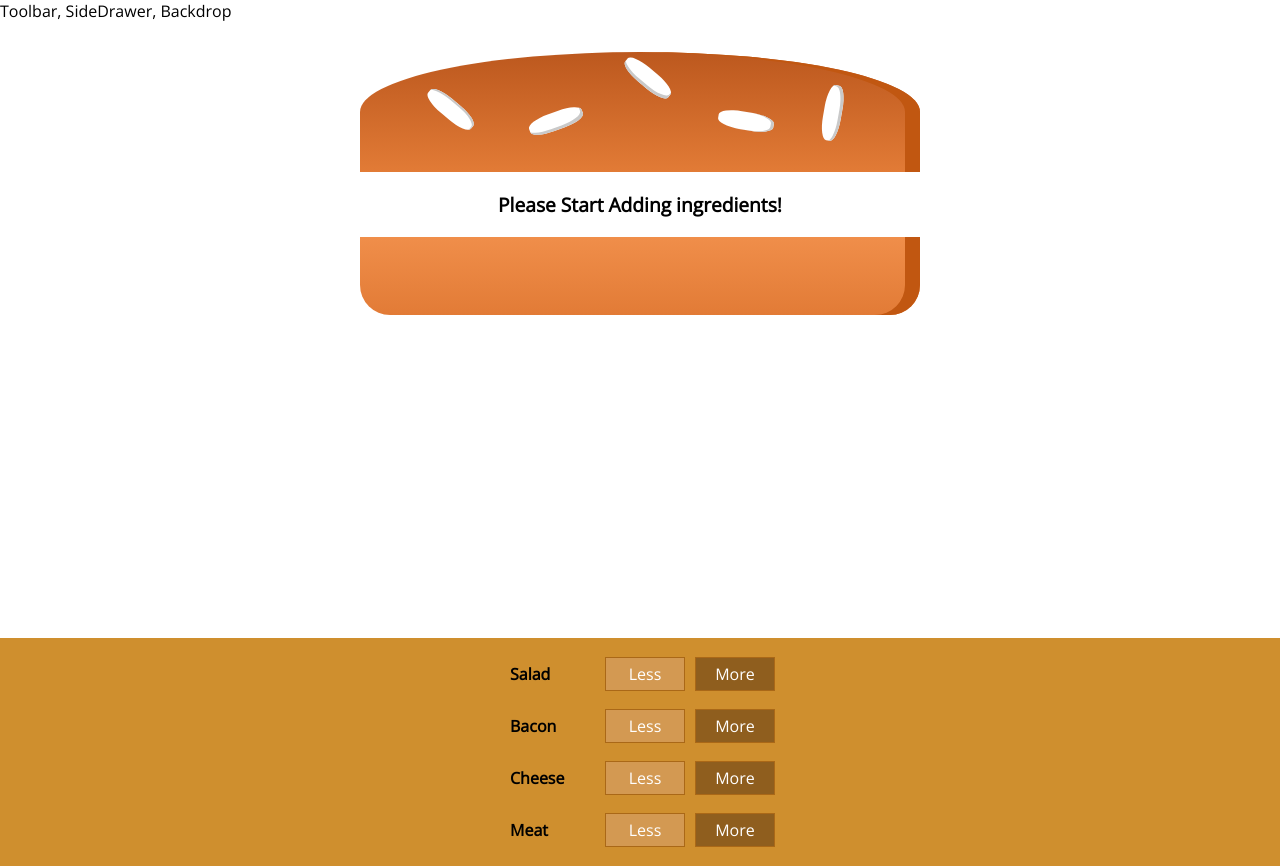
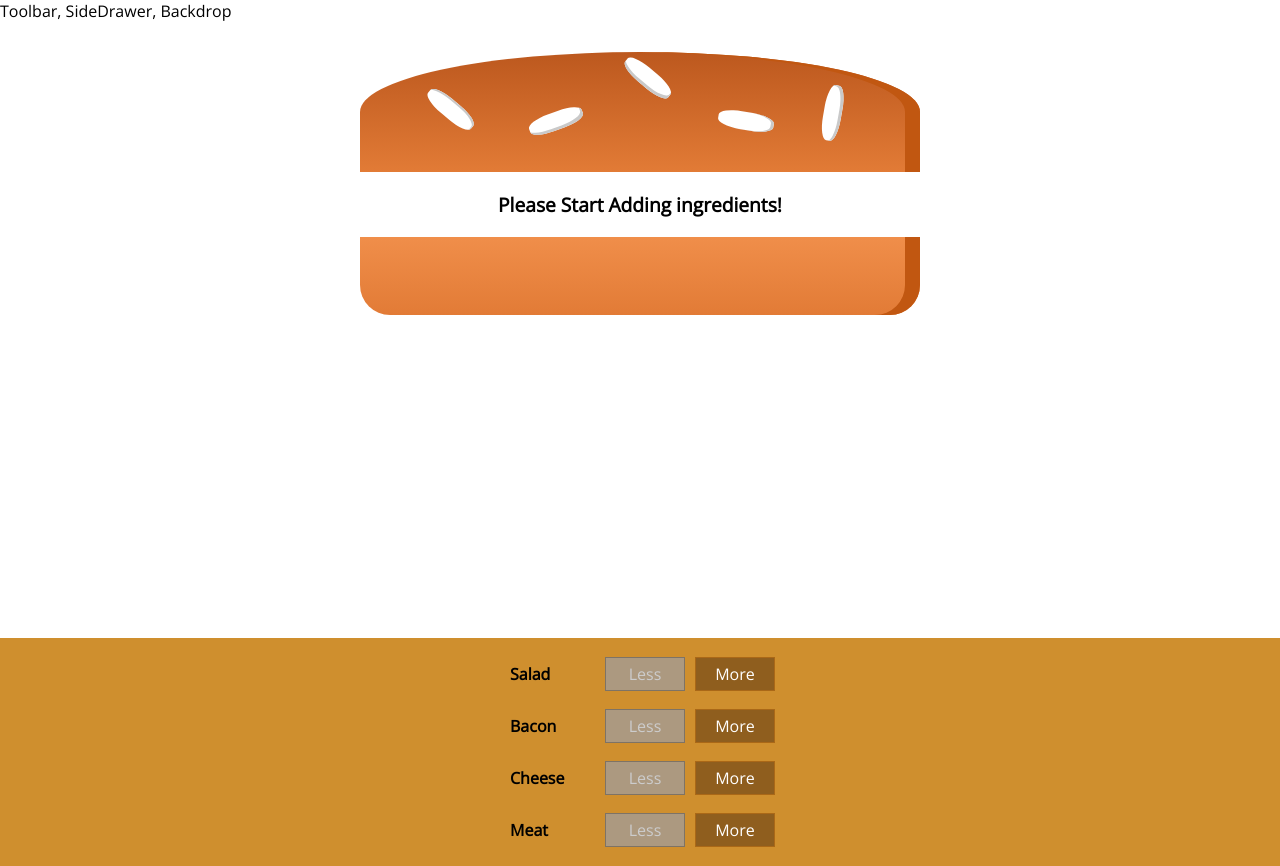
Before and after one commit to ccouzens/hamburger-react-project, a React (Create React App) app: page / in a window 1280 px wide. Built offline with nearby package versions, Linux system fonts and the light colour scheme.

Commit message:
Implement removing burger ingredients
I've done the disabled prop as a Set rather than an object, because I
couldn't work out how to do the Object in Typescript and I think the Set
may well be more appropriate anyway.

```diff
--- a/src/components/Burger/BuildControls/BuildControl/BuildControl.tsx
+++ b/src/components/Burger/BuildControls/BuildControl/BuildControl.tsx
@@ -2,10 +2,21 @@ import React from 'react';
 
 import classes from './BuildControl.module.css';
 
-const buildControl = (props: { label: string; added: () => void }) => (
+const buildControl = (props: {
+  label: string;
+  added: () => void;
+  removed: () => void;
+  disabled: boolean;
+}) => (
   <div className={classes.BuildControl}>
     <div className={classes.Label}>{props.label}</div>
-    <button className={classes.Less}>Less</button>
+    <button
+      className={classes.Less}
+      onClick={props.removed}
+      disabled={props.disabled}
+    >
+      Less
+    </button>
     <button className={classes.More} onClick={props.added}>
       More
     </button>
--- a/src/components/Burger/BuildControls/BuildControls.tsx
+++ b/src/components/Burger/BuildControls/BuildControls.tsx
@@ -12,6 +12,8 @@ const controls: { label: string; type: IngredientType }[] = [
 
 const buildControls = (props: {
   ingredientAdded: (type: IngredientType) => void;
+  ingredientRemoved: (type: IngredientType) => void;
+  disabled: Set<IngredientType>;
 }) => (
   <div className={classes.BuildControls}>
     {controls.map(ctrl => (
@@ -19,6 +21,8 @@ const buildControls = (props: {
         key={ctrl.label}
         label={ctrl.label}
         added={() => props.ingredientAdded(ctrl.type)}
+        removed={() => props.ingredientRemoved(ctrl.type)}
+        disabled={props.disabled.has(ctrl.type)}
       />
     ))}
   </div>
--- a/src/components/Burger/Burger.tsx
+++ b/src/components/Burger/Burger.tsx
@@ -1,20 +1,19 @@
 import React from 'react';
 import BurgerIngredient from './BurgerIngredient/BurgerIngredient';
 import classes from './Burger.module.css';
-import { IngredientType } from '../../components/Burger/BurgerIngredient/BurgerIngredient.d';
-
-const ingredients: IngredientType[] = ['salad', 'bacon', 'cheese', 'meat'];
+import {
+  IngredientType,
+  INGREDIENT_TYPES
+} from '../../components/Burger/BurgerIngredient/BurgerIngredient.d';
 
 const burger = (props: {
   ingredients: { [key in IngredientType]: number };
 }) => {
-  let transformedIngredients = ingredients
-    .map(igKey => {
-      return [...Array(props.ingredients[igKey])].map((_, i) => {
-        return <BurgerIngredient key={igKey + i} type={igKey} />;
-      });
-    })
-    .reduce((arr, el) => [...arr, ...el], []);
+  let transformedIngredients = INGREDIENT_TYPES.map(igKey => {
+    return [...Array(props.ingredients[igKey])].map((_, i) => {
+      return <BurgerIngredient key={igKey + i} type={igKey} />;
+    });
+  }).reduce((arr, el) => [...arr, ...el], []);
   if (transformedIngredients.length === 0) {
     transformedIngredients = [<p>Please Start Adding ingredients!</p>];
   }
--- a/src/components/Burger/BurgerIngredient/BurgerIngredient.d.ts
+++ b/src/components/Burger/BurgerIngredient/BurgerIngredient.d.ts
@@ -2,4 +2,6 @@ type IngredientType = 'meat' | 'cheese' | 'salad' | 'bacon';
 
 type IngredientBreadType = 'bread-bottom' | 'bread-top' | IngredientType;
 
-export { IngredientType, IngredientBreadType };
+const INGREDIENT_TYPES: IngredientType[] = ['meat', 'cheese', 'salad', 'bacon'];
+
+export { IngredientType, IngredientBreadType, INGREDIENT_TYPES };
--- a/src/containers/BurgerBuilder/BurgerBuilder.tsx
+++ b/src/containers/BurgerBuilder/BurgerBuilder.tsx
@@ -2,7 +2,10 @@ import React, { Component } from 'react';
 
 import Burger from '../../components/Burger/Burger';
 import BuildControls from '../../components/Burger/BuildControls/BuildControls';
-import { IngredientType } from '../../components/Burger/BurgerIngredient/BurgerIngredient.d';
+import {
+  IngredientType,
+  INGREDIENT_TYPES
+} from '../../components/Burger/BurgerIngredient/BurgerIngredient.d';
 
 const INGREDIENT_PRICES: { [key in IngredientType]: number } = {
   salad: 0.5,
@@ -38,13 +41,35 @@ class BurgerBuilder extends Component {
     this.setState({ totalPrice: newPrice, ingredients: updatedIngredients });
   };
 
-  removeIngredientHandler = (type: IngredientType) => {};
+  removeIngredientHandler = (type: IngredientType) => {
+    const oldCount = this.state.ingredients[type];
+    if (oldCount <= 0) {
+      return;
+    }
+    const updatedCount = oldCount - 1;
+    const updatedIngredients = {
+      ...this.state.ingredients
+    };
+    updatedIngredients[type] = updatedCount;
+    const priceDeduction = INGREDIENT_PRICES[type];
+    const oldPrice = this.state.totalPrice;
+    const newPrice = oldPrice - priceDeduction;
+    this.setState({ totalPrice: newPrice, ingredients: updatedIngredients });
+  };
 
   render() {
+    const disabledInfo = new Set([
+      ...INGREDIENT_TYPES.filter(type => this.state.ingredients[type] == 0)
+    ]);
+
     return (
       <>
         <Burger ingredients={this.state.ingredients} />
-        <BuildControls ingredientAdded={this.addIngredientHandler} />
+        <BuildControls
+          ingredientAdded={this.addIngredientHandler}
+          ingredientRemoved={this.removeIngredientHandler}
+          disabled={disabledInfo}
+        />
       </>
     );
   }
```
